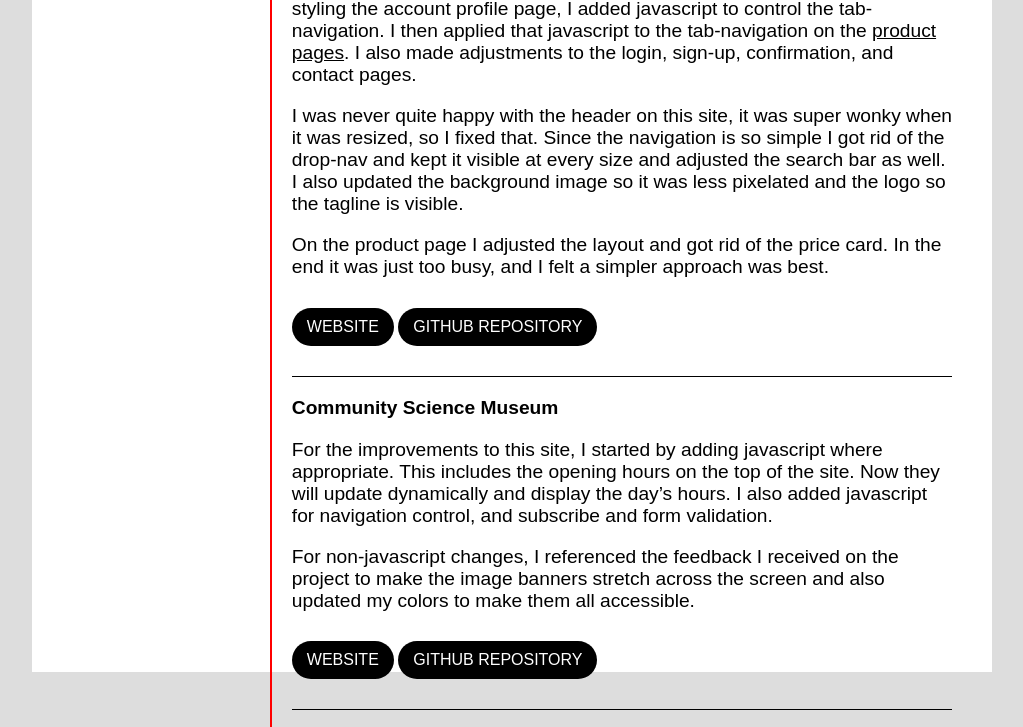
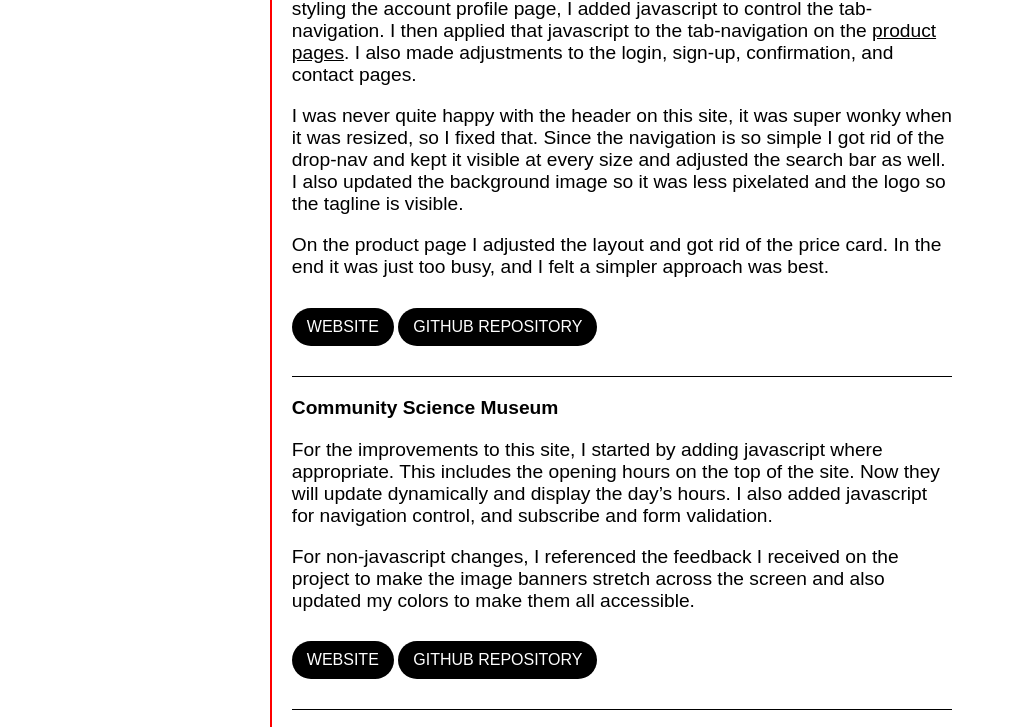
Before and after one commit to deannaberg/portfolio1, a plain HTML site: page index.html in a window 1280 px wide. Shown: the part 128-855 px from the top of the page, without its empty margins (128-1151 px from the left). Drawn offline with Linux system fonts and the light colour scheme; a web font is replaced by a local one.

Commit message:
Update styles.css

```diff
--- a/styles.css
+++ b/styles.css
@@ -2,9 +2,7 @@
 *, *::before, *::after{
     box-sizing: border-box;
 }
-html{
-    background-color:#ddd;
-}
+
 body, header, main, footer{
     width: 100%;
     margin: 0 auto;
@@ -35,6 +33,7 @@ main{
     padding: 20px;
     margin-bottom: 30px;
     grid-area: main;
+    height:auto;
 }
 section{
     margin-bottom: 20px;
```
